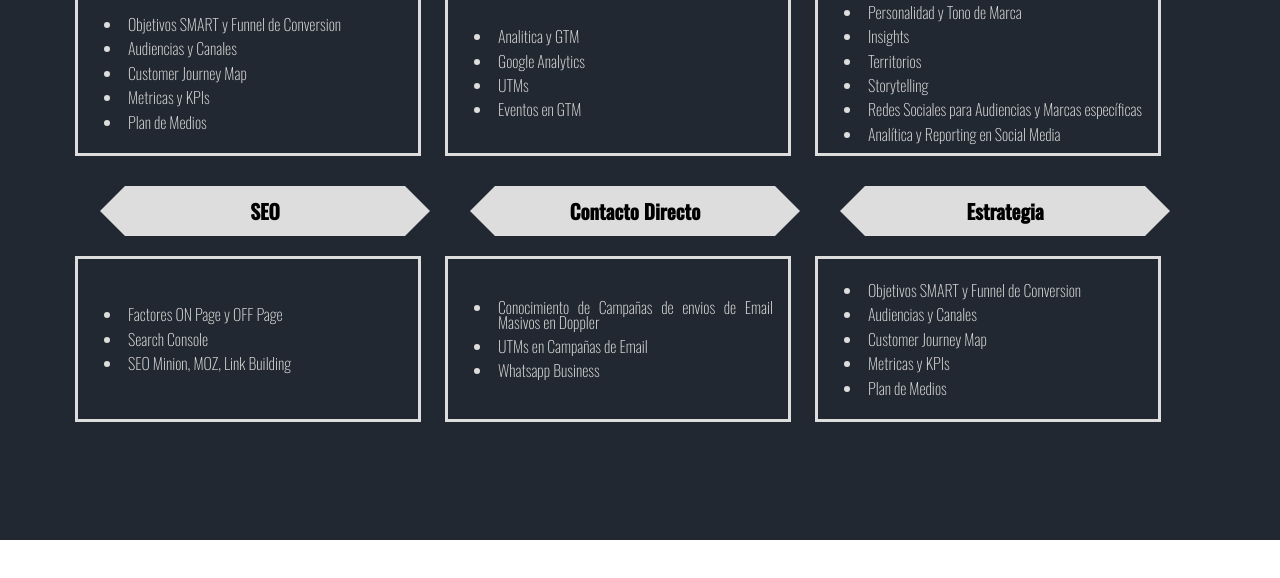
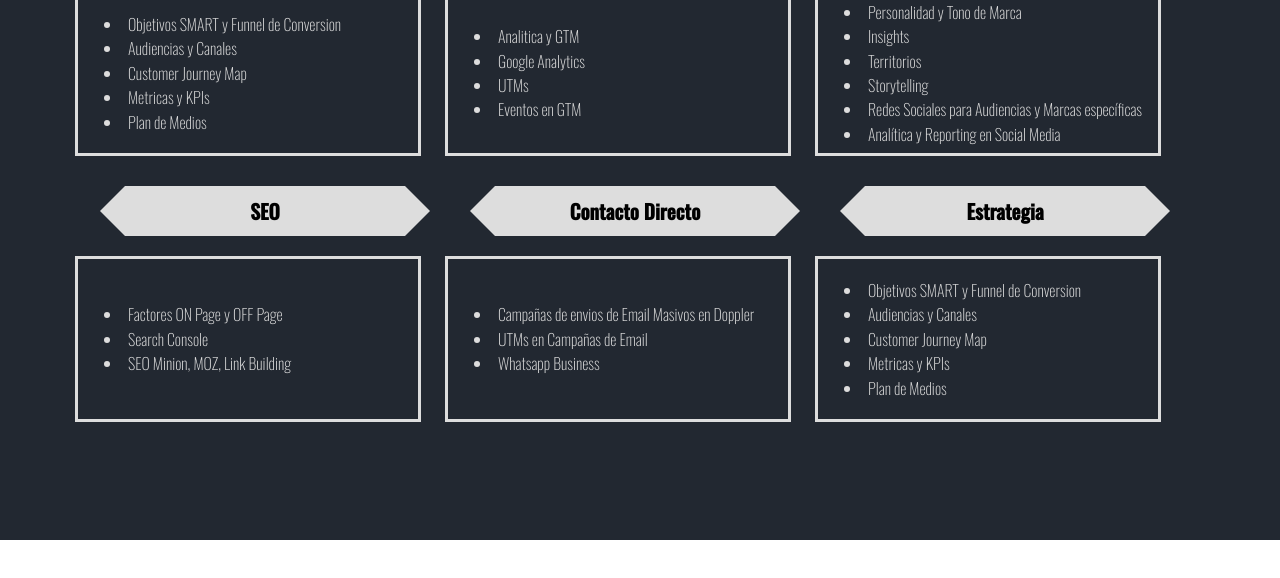
Before and after one commit to macamontesdeoca/MarcosPortfolio, a React (Create React App) app: page / in a window 1280 px wide. Shown: the part 2544-3122 px from the top of the page. Built offline with nearby package versions, Linux system fonts and the light colour scheme; a web font is replaced by a local one.

Commit message:
Fix en skills content

```diff
--- a/src/components/Skills/index.jsx
+++ b/src/components/Skills/index.jsx
@@ -63,7 +63,7 @@ const Skills = () =>{
                             Contacto Directo
                         </div>
                             <ul className='unordered_list'>
-                                <li className = 'list_item'>Conocimiento de Campañas de envios de Email Masivos en Doppler</li>
+                                <li className = 'list_item'>Campañas de envios de Email Masivos en Doppler</li>
                                 <li className = 'list_item'>UTMs en Campañas de Email</li>
                                 <li className = 'list_item'>Whatsapp Business</li>
                             </ul>
```
Also changed, not shown: 1 other file (tests, documents, lock files or other folders).
